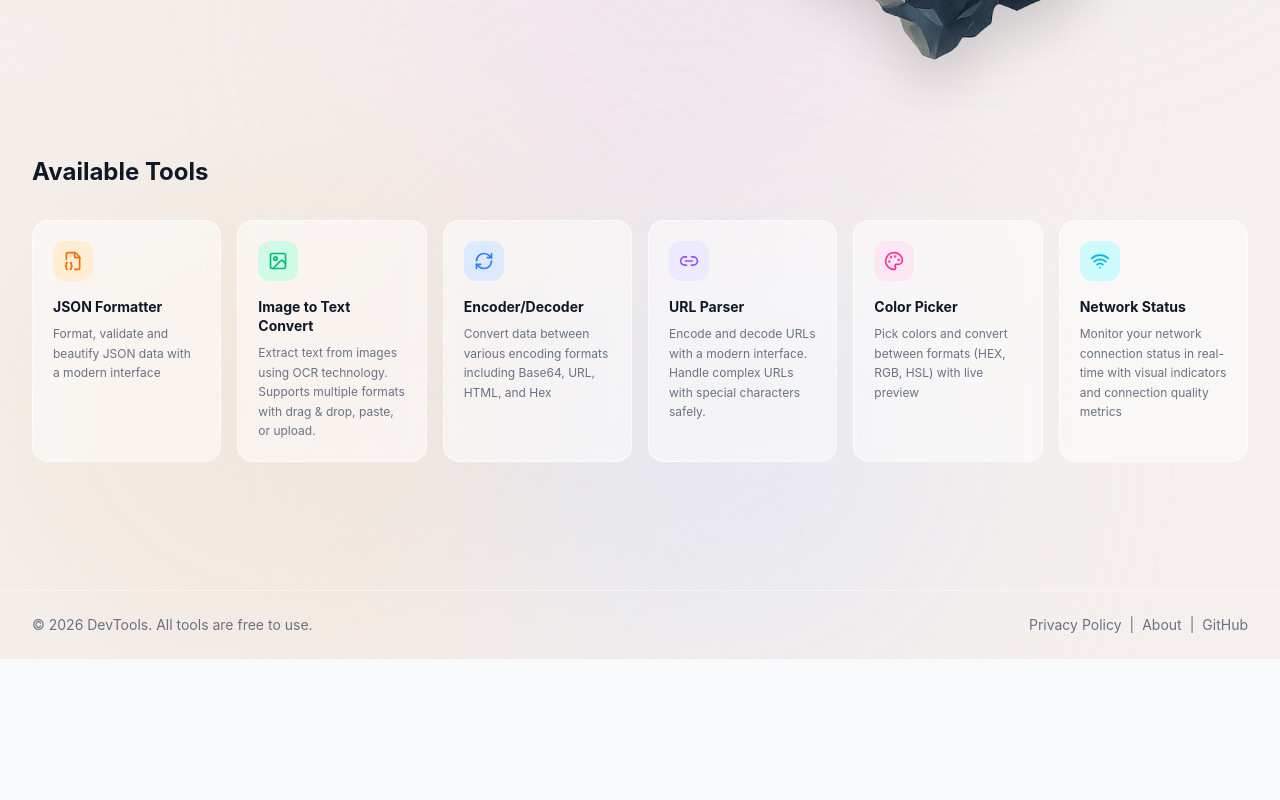
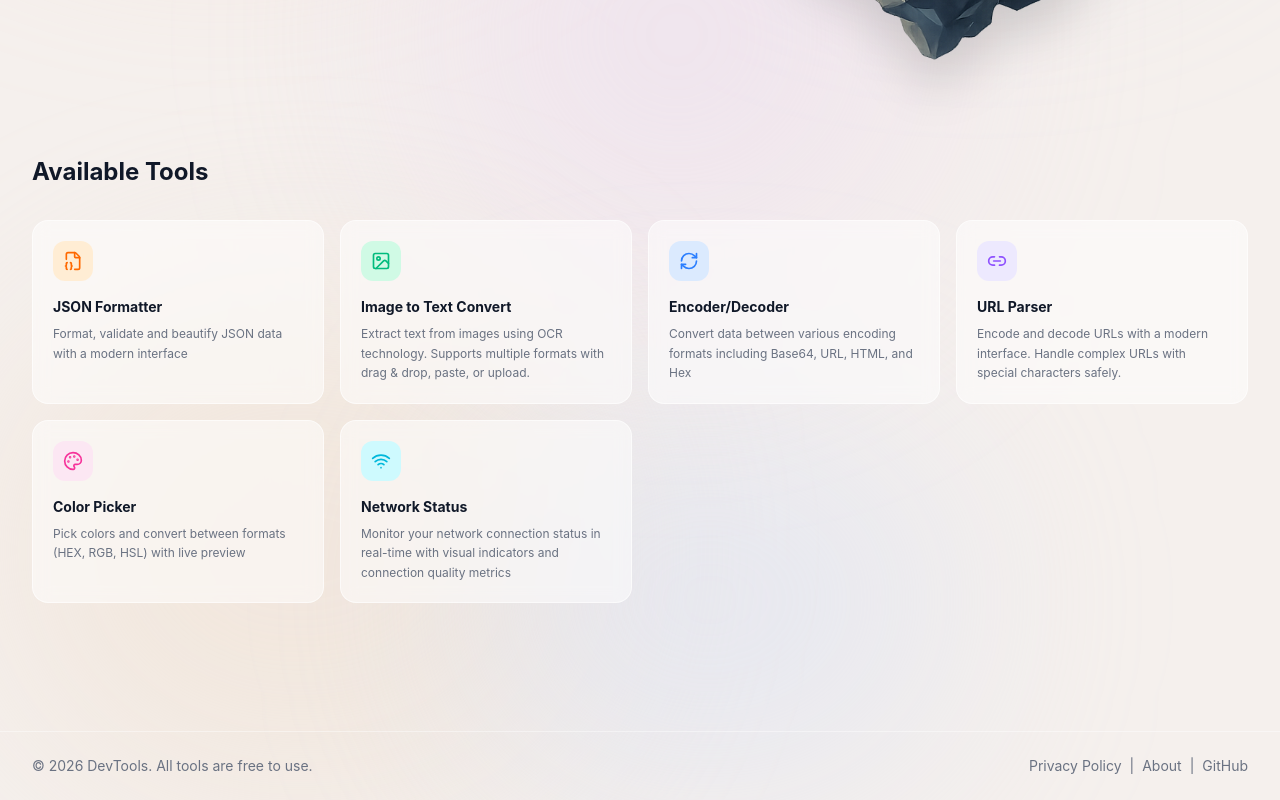
Before and after one commit to mazidul36i/dev-tools, a React (Vite) app: page / in a window 1280 px wide. Shown: the part 722-1522 px from the top of the page. Before the commit the page ends 1381 px from the top, so only its background shows below. Built offline with nearby package versions, Linux system fonts and the light colour scheme.

Commit message:
Reduce grid columns in HomePage for improved layout

```diff
--- a/src/pages/HomePage.tsx
+++ b/src/pages/HomePage.tsx
@@ -183,7 +183,7 @@
             >
               Available Tools
             </motion.h2>
-            <div className="grid grid-cols-1 sm:grid-cols-2 md:grid-cols-3 xl:grid-cols-6 gap-4">
+            <div className="grid grid-cols-1 sm:grid-cols-2 md:grid-cols-3 xl:grid-cols-4 gap-4">
               {tools.map((tool, i) => (
                 <motion.div
                   key={tool.path}
```
